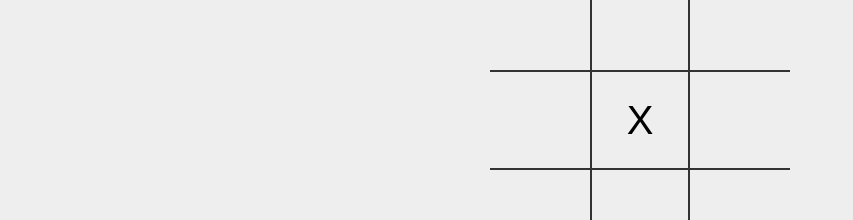
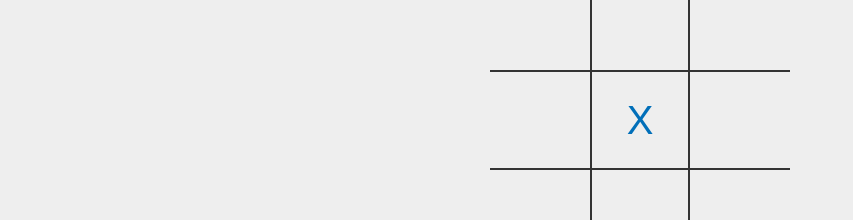
Before and after one commit to zum281/tic-tac-toe, a Next.js app: page / in a window 1280 px wide. Both pictures are taken after a click on the button 640 px from the left and 243 px from the top of the page. Shown: the part 123-343 px from the top of the page, without its empty margins (0-853 px from the left). Built offline with nearby package versions, Linux system fonts and the light colour scheme.

Commit message:
feat: colored players

```diff
--- a/src/components/cell/Cell.style.tsx
+++ b/src/components/cell/Cell.style.tsx
@@ -1,6 +1,7 @@
 import styled from "@emotion/styled";
+import { Player } from "@/types/game";
 
-export const StyledCell = styled.button<{ index: number }>`
+export const StyledCell = styled.button<{ index: number; player: Player }>`
 	aspect-ratio: 1;
 	outline: none;
 	background-color: transparent;
@@ -8,6 +9,7 @@ export const StyledCell = styled.button<{ index: number }>`
 	width: 100px;
 	height: 100px;
 	cursor: pointer;
+	color: ${({ player }) => `var(--clr-player-${player})`};
 
 	border: ${({ index }) =>
 		index % 2 !== 0 || index === 4 ? "2px solid var(--clr-black)" : "none"};
--- a/src/components/cell/Cell.tsx
+++ b/src/components/cell/Cell.tsx
@@ -1,7 +1,7 @@
 import React, { FunctionComponent as FC } from "react";
 import { useGameContext } from "@context/GameContext";
 import { StyledCell } from "./Cell.style";
-import { Cell as CellType } from "@/types/game";
+import { Cell as CellType, Player } from "@/types/game";
 import checkWinner from "@utils/checkWinner";
 
 type Props = {
@@ -31,7 +31,10 @@ export const Cell: FC<Props> = ({ item }) => {
 	};
 
 	return (
-		<StyledCell onClick={handleClick} index={item.index}>
+		<StyledCell
+			onClick={handleClick}
+			index={item.index}
+			player={item.value as Player}>
 			{item.value}
 		</StyledCell>
 	);
--- a/src/components/modal/Modal.style.tsx
+++ b/src/components/modal/Modal.style.tsx
@@ -1,4 +1,5 @@
 import styled from "@emotion/styled";
+import { Player } from "@/types/game";
 
 export const Container = styled.div`
 	--width: 400px;
@@ -18,7 +19,7 @@ export const Container = styled.div`
 	z-index: 1;
 `;
 
-export const Text = styled.div`
+export const Text = styled.div<{ winner: Player | null }>`
 	text-align: center;
 	p {
 		font-size: 1.1rem;
@@ -28,6 +29,8 @@ export const Text = styled.div`
 	h2 {
 		font-size: 3.5rem;
 		font-weight: 700;
+		color: ${({ winner }) =>
+			winner ? `var(--clr-player-${winner})` : "unset"};
 	}
 `;
 
--- a/src/components/modal/Modal.tsx
+++ b/src/components/modal/Modal.tsx
@@ -27,11 +27,6 @@ export const Modal: FC = () => {
 
 	const closeModal = () => setIsOpen(false);
 
-	const winnerColor = useMemo(
-		() => (winner === "X" ? "var(--clr-player-X)" : "var(--clr-player-O)"),
-		[winner]
-	);
-
 	return (
 		<>
 			{isOpen && (
@@ -41,9 +36,9 @@ export const Modal: FC = () => {
 						<Close onClick={closeModal} aria-label='Close'>
 							<CloseIcon />
 						</Close>
-						<Text>
+						<Text winner={winner}>
 							<p>The winner is</p>
-							<h2 style={{ color: winnerColor }}>{winner}</h2>
+							<h2>{winner}</h2>
 						</Text>
 						<PlayAgain onClick={resetGame}>Play again</PlayAgain>
 					</Container>
```
